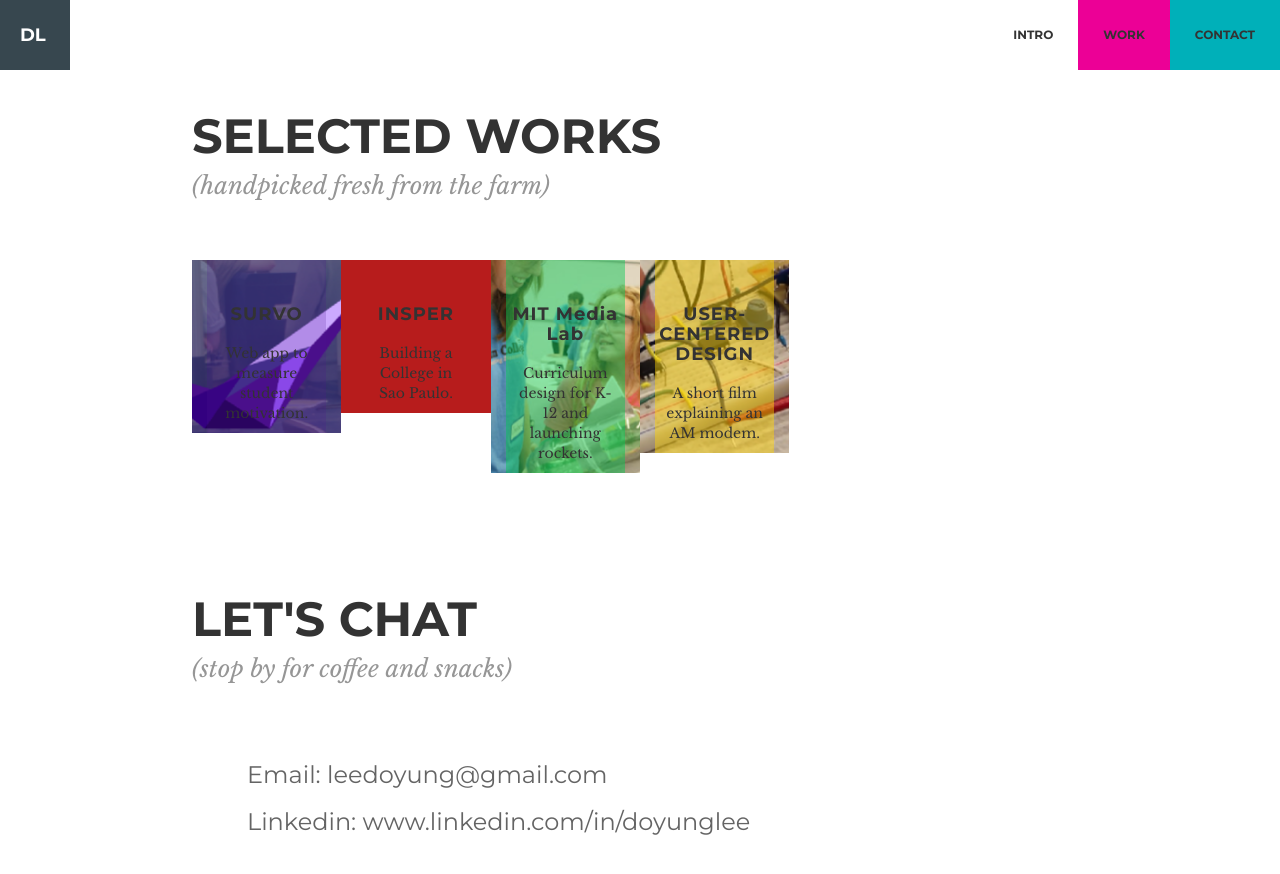
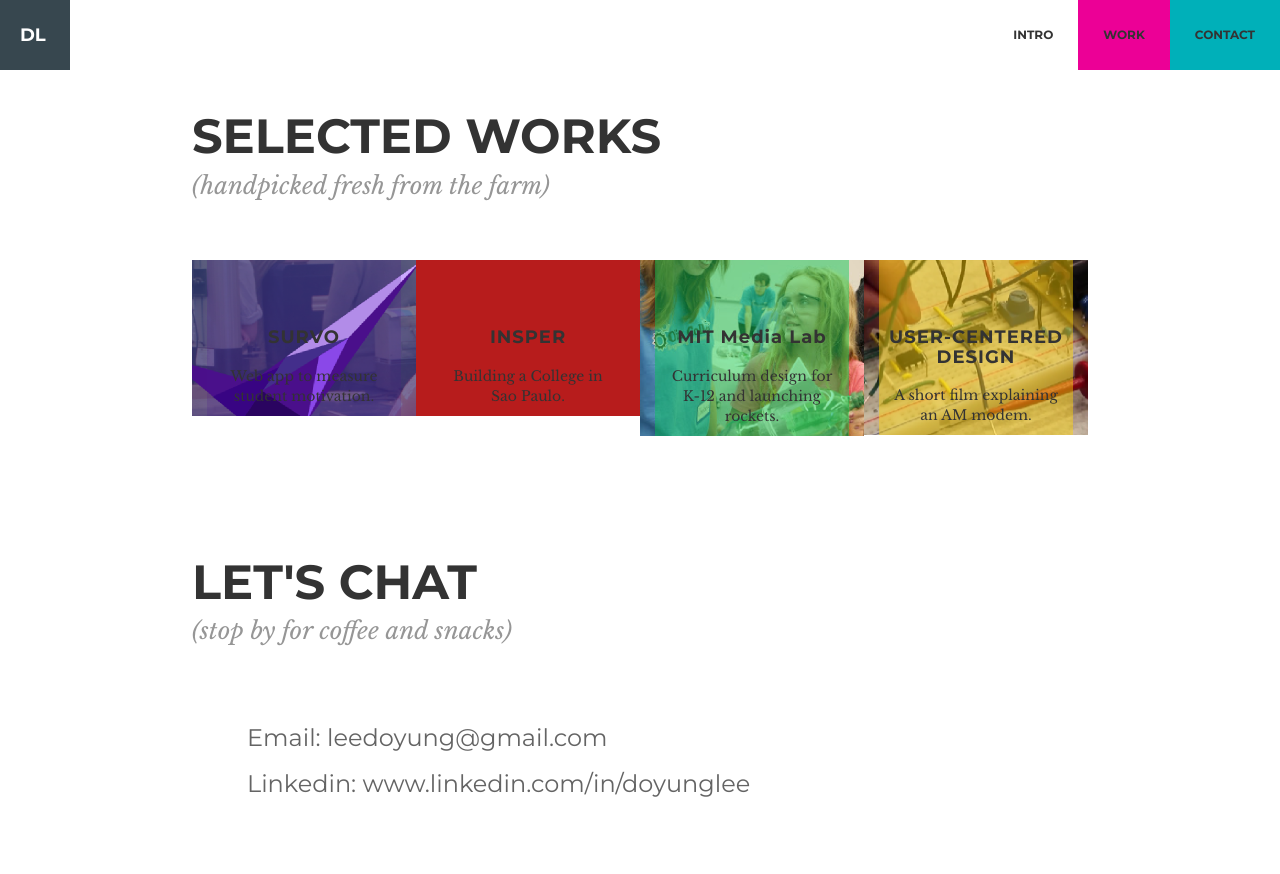
Before and after one commit to doyunglee/doyunglee.github.io, a Jekyll site: the page index.html, which Jekyll copies as it is, in a window 1280 px wide and 900 px high, scrolled down 1478 px. Shown: the top 874 px of the window. Built offline with Jekyll 4.4.1, drawn with Linux system fonts in a browser that asks for light colours; nearby versions of some CDN libraries.

Commit message:
try again regrid

```diff
--- a/index.html
+++ b/index.html
@@ -200,7 +200,7 @@
 <!-- This one is the grid with all the squares -->
 	    <div class = "container" id="workhere">
 			<div class="row">
-				<div class="col-xs-4 col-sm-2" id="survo">
+				<div class="col-xs-4 col-sm-3" id="survo">
 					<div class = "layer">
 						<div class="cell-title">
 							<h4>SURVO</h4>
@@ -208,13 +208,13 @@
 						</div>
 					</div>
 				</div>
-				<div class="col-xs-4 col-sm-2" id="insper">
+				<div class="col-xs-4 col-sm-3" id="insper">
 					<div class="cell-title">
 							<h4>INSPER</h4>
 							<h5>Building a College in Sao Paulo.</h5>
 					</div>
 				</div>
-				<div class="col-xs-4 col-sm-2" id = "medialab">
+				<div class="col-xs-4 col-sm-3" id = "medialab">
 					<div class="layer">
 						<div class="cell-title">
 							<h4>MIT Media Lab</h4>
@@ -222,7 +222,7 @@
 						</div>
 					</div>
 				</div>
-				<div class="col-xs-4 col-sm-2" id = "uocd">
+				<div class="col-xs-4 col-sm-3" id = "uocd">
 					<div class="layer">
 						<div class="cell-title">
 							<h4>USER-CENTERED</h4>
```
